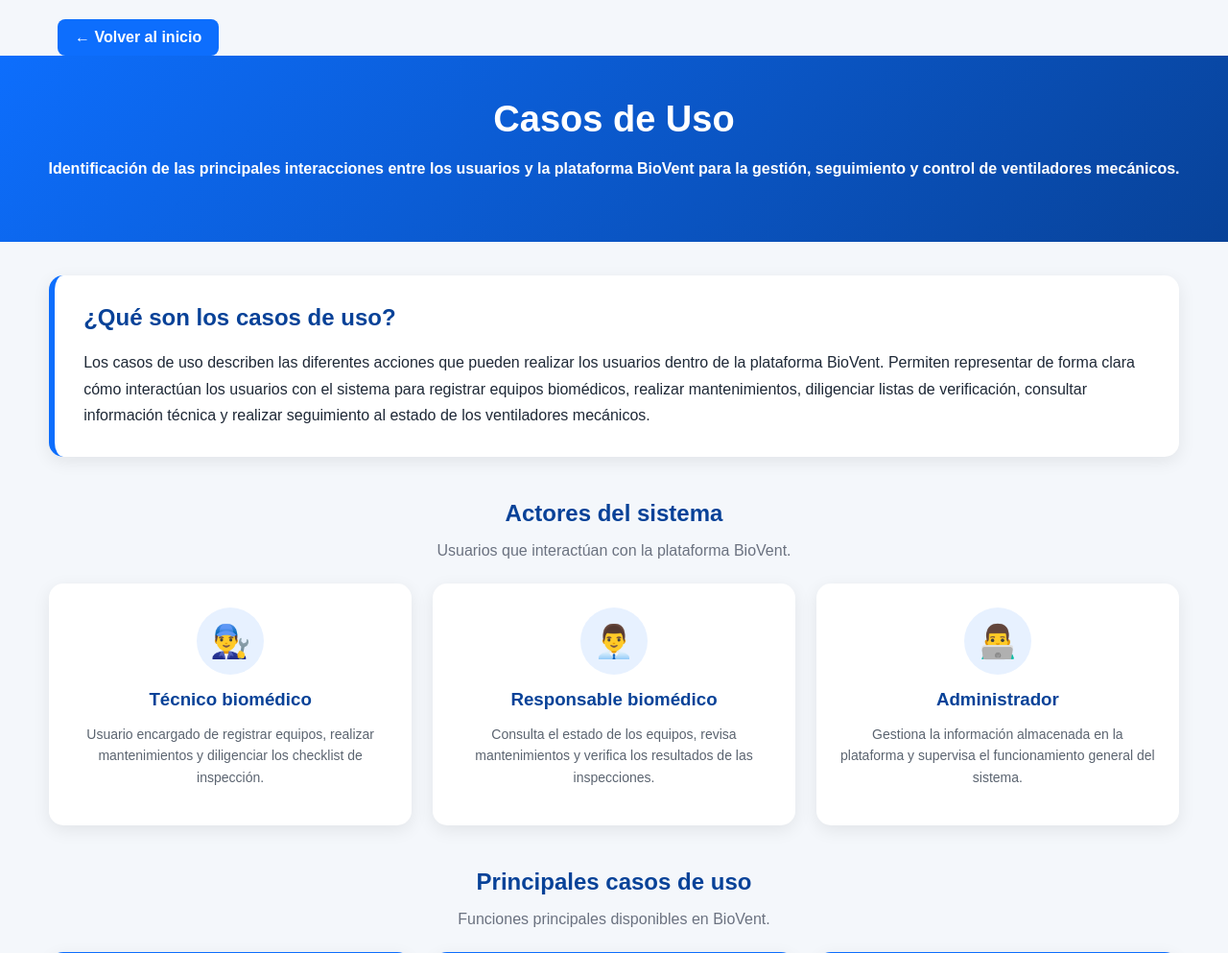
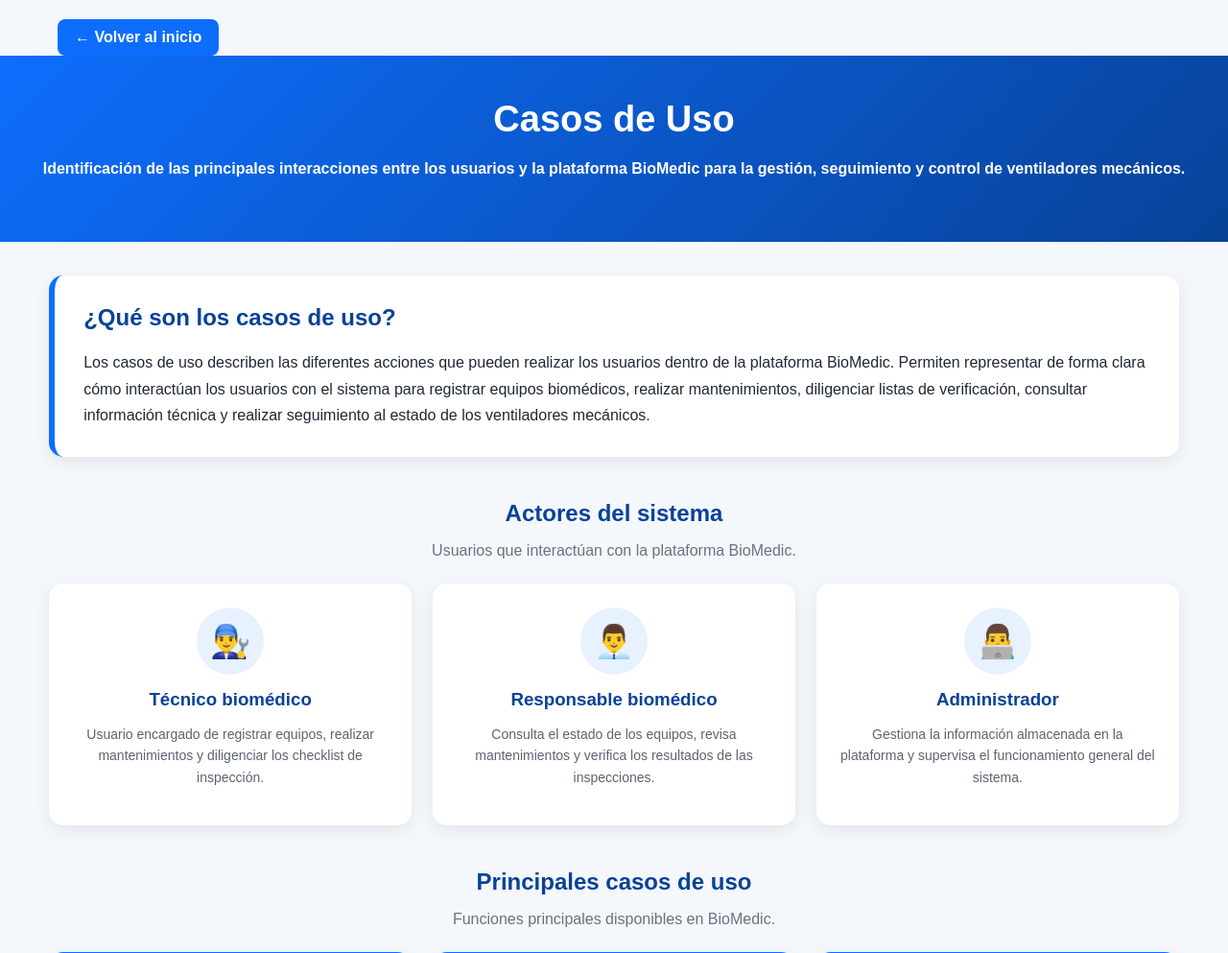
Before and after one commit to Garraspe/BioMedic, a Flask app: page /casos-uso in a window 1280 px wide. Shown: the top 993 px of the page at 96% size. Run offline with Flask 3, Linux system fonts and the light colour scheme.

Commit message:
Actualizacion de BioVent

```diff
--- a/templates/casos_uso.html
+++ b/templates/casos_uso.html
@@ -413,7 +413,7 @@
 
         <h4>
             Identificación de las principales interacciones entre
-            los usuarios y la plataforma BioVent para la gestión,
+            los usuarios y la plataforma BioMedic para la gestión,
             seguimiento y control de ventiladores mecánicos.
         </h4>
 
@@ -434,7 +434,7 @@
             <p>
                 Los casos de uso describen las diferentes acciones
                 que pueden realizar los usuarios dentro de la
-                plataforma BioVent. Permiten representar de forma
+                plataforma BioMedic. Permiten representar de forma
                 clara cómo interactúan los usuarios con el sistema
                 para registrar equipos biomédicos, realizar
                 mantenimientos, diligenciar listas de verificación,
@@ -454,7 +454,7 @@
             <h2>Actores del sistema</h2>
 
             <p>
-                Usuarios que interactúan con la plataforma BioVent.
+                Usuarios que interactúan con la plataforma BioMedic.
             </p>
 
         </div>
@@ -526,7 +526,7 @@
             <h2>Principales casos de uso</h2>
 
             <p>
-                Funciones principales disponibles en BioVent.
+                Funciones principales disponibles en BioMedic.
             </p>
 
         </div>
@@ -973,7 +973,7 @@
 
         <section class="importancia">
 
-            <h2>Importancia dentro del proyecto BioVent</h2>
+            <h2>Importancia dentro del proyecto BioMedic</h2>
 
             <p>
                 Los casos de uso permiten definir claramente las
@@ -1005,7 +1005,7 @@
                 </li>
 
                 <li>
-                    Permiten relacionar los módulos de BioVent
+                    Permiten relacionar los módulos de BioMedic
                     con las necesidades del usuario.
                 </li>
 
--- a/templates/dashboard.html
+++ b/templates/dashboard.html
@@ -6,7 +6,7 @@
     <meta name="viewport" content="width=device-width, initial-scale=1.0">
 
 
-<title>Dashboard - BioMedic</title>
+<title>Dashboard - BioVent</title>
 
 <style>
     * {
```
